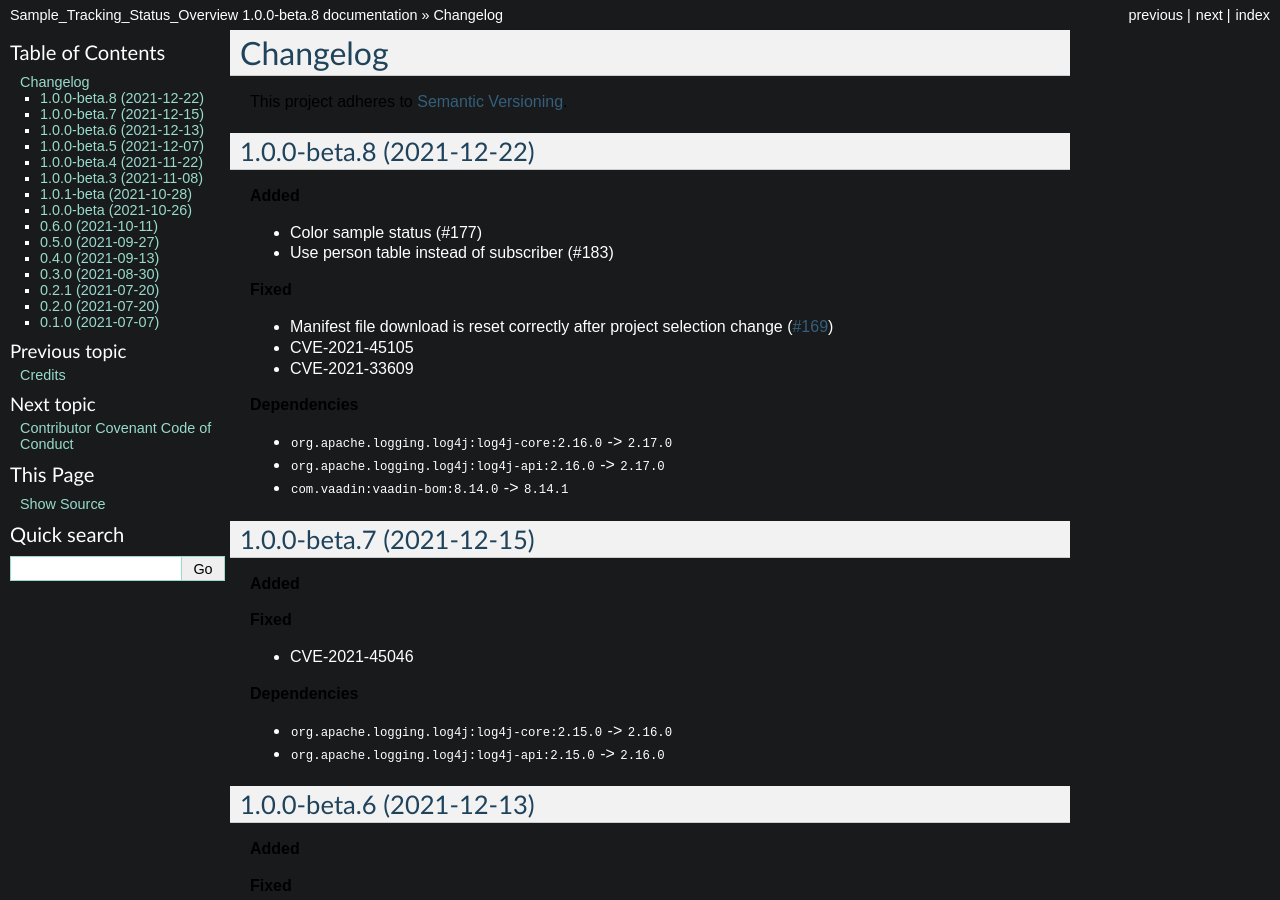
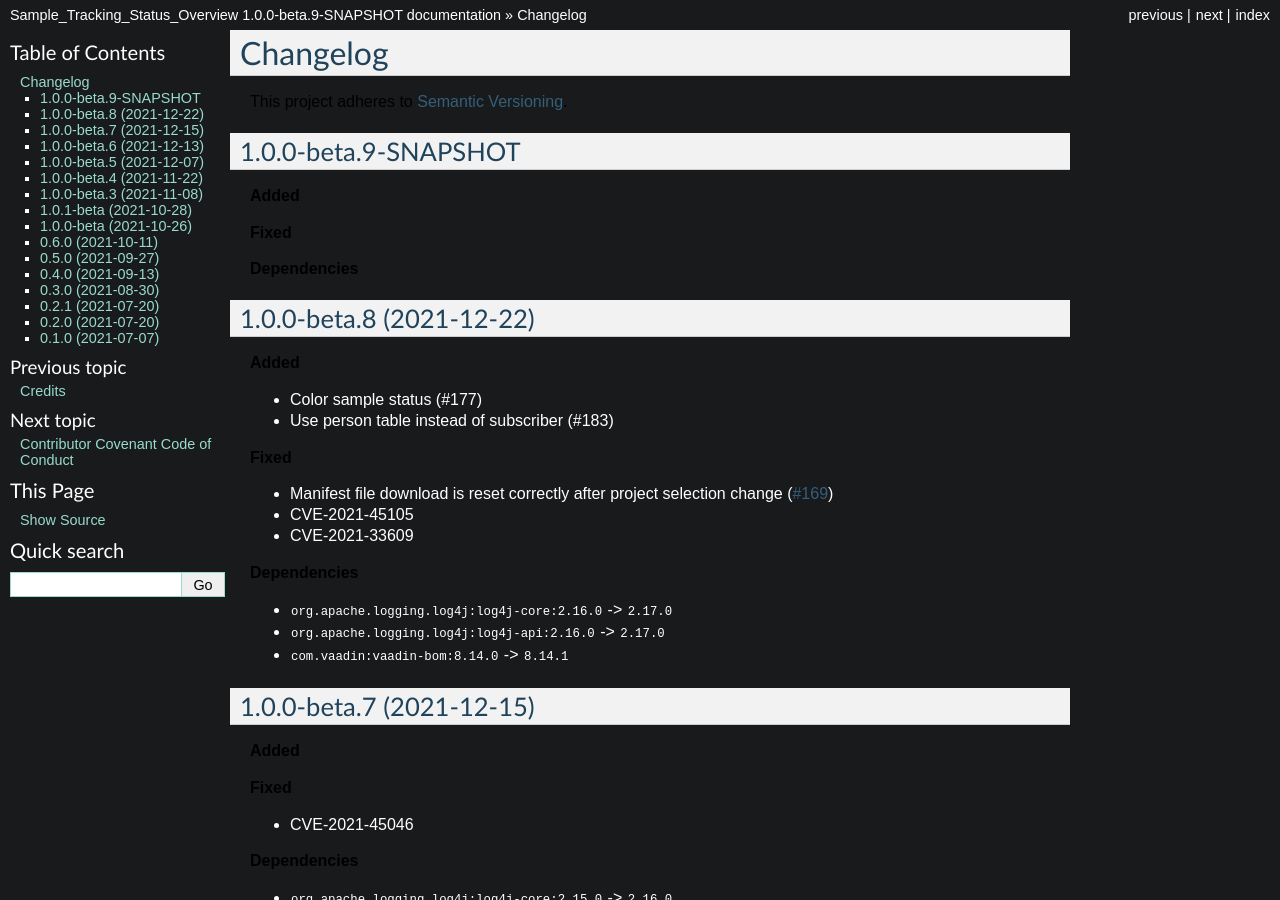
Before and after one commit to jenniferboedker/Sample_Tracking_Status_Overview, a Sphinx documentation site: the page built from docs/changelog.rst, in a window 1280 px wide and 900 px high. Built offline with Sphinx 7.4.7, drawn with Linux system fonts in a browser that asks for light colours; some of the changed text lies outside the part shown.

Commit message:
Bump to snapshot

```diff
--- a/CHANGELOG.rst
+++ b/CHANGELOG.rst
@@ -3,6 +3,17 @@ Changelog
 ==========
 
 This project adheres to `Semantic Versioning <https://semver.org/>`_.
+
+1.0.0-beta.9-SNAPSHOT
+---------------------------
+
+**Added**
+
+**Fixed**
+
+
+**Dependencies**
+
 
 1.0.0-beta.8 (2021-12-22)
 ---------------------------
--- a/docs/conf.py
+++ b/docs/conf.py
@@ -57,9 +57,9 @@ author = "Jennifer Bödker"
 # the built documents.
 #
 # The short X.Y version.
-version = '1.0.0-beta.8'
+version = '1.0.0-beta.9-SNAPSHOT'
 # The full version, including alpha/beta/rc tags.
-release = '1.0.0-beta.8'
+release = '1.0.0-beta.9-SNAPSHOT'
 
 # The language for content autogenerated by Sphinx. Refer to documentation
 # for a list of supported languages.
--- a/pom.xml
+++ b/pom.xml
@@ -10,7 +10,7 @@
   </modules>
   <artifactId>sample-tracking-status-overview</artifactId>
   <groupId>life.qbic</groupId>
-  <version>1.0.0-beta.8</version> <!-- <<QUBE_FORCE_BUMP>> -->
+  <version>1.0.0-beta.9-SNAPSHOT</version> <!-- <<QUBE_FORCE_BUMP>> -->
   <name>Sample Tracking Status Overview</name>
   <url>https://github.com/qbicsoftware/sample-tracking-status-overview</url>
   <description>Gives a visual overview of sample statuses</description>
```
Also changed, not shown: 2 other files.
